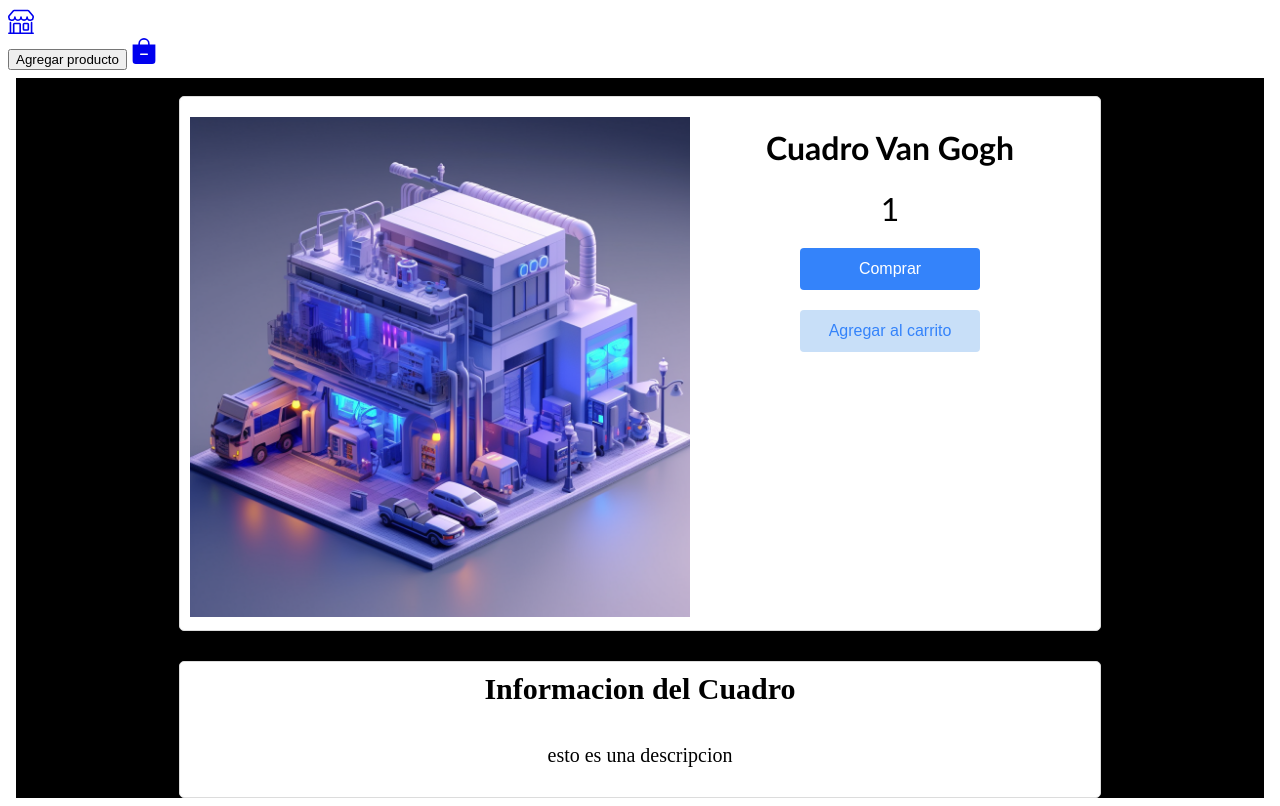
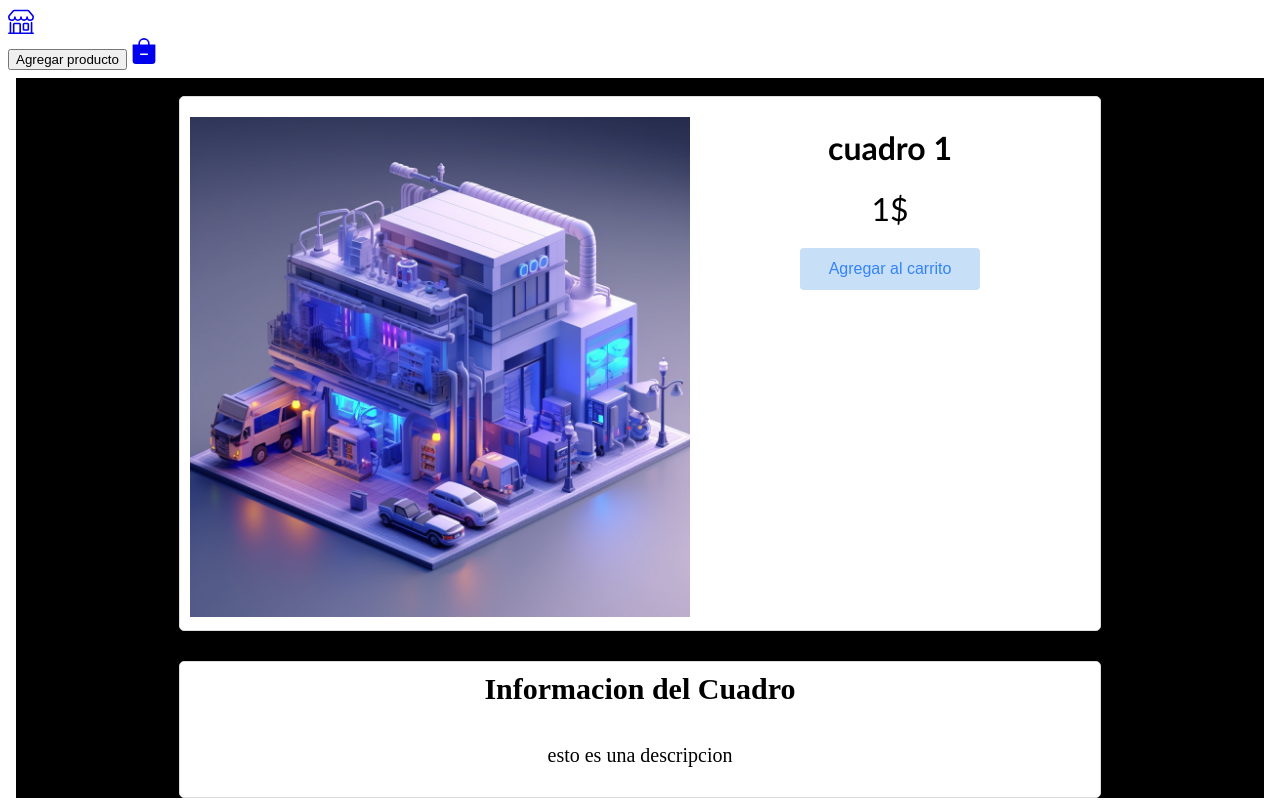
Before and after one commit to unlam-tec-web/20231erCuatGrupo4, an Angular app: page /detalle-producto/1 in a window 1280 px wide. Built offline with nearby package versions, Linux system fonts and the light colour scheme.

Commit message:
ahora tambien se puede agregar al carrito desde detalle producto

```diff
--- a/src/app/detalle-producto/detalle-producto.component.html
+++ b/src/app/detalle-producto/detalle-producto.component.html
@@ -14,15 +14,13 @@
     </div>
     <div class="descripcion">
       <div class="titulo">
-        <h1>Cuadro Van Gogh</h1>
+        <h1>{{imagen.Nombre}}</h1>
       </div>
-      <div class="precio">{{imagen.Precio}}</div>
+      <div class="precio">{{imagen.Precio}}$</div>
+
 
       <div>
-        <button class="comprar">Comprar</button>
-      </div>
-      <div>
-        <button class="comprar2">Agregar al carrito</button>
+        <button class="comprar2"(click)="addToCart(imagen)">Agregar al carrito</button>
       </div>
     </div>
   </div>
```
